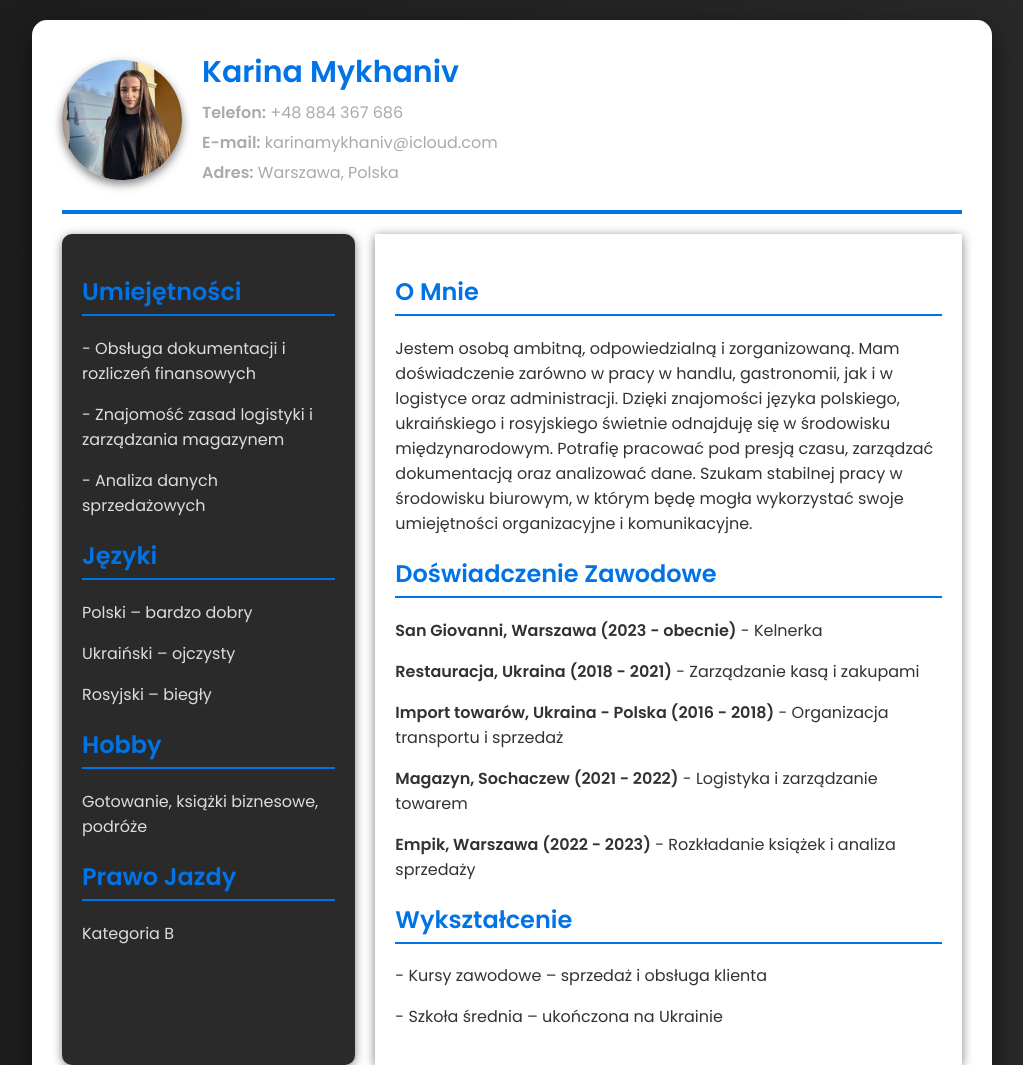
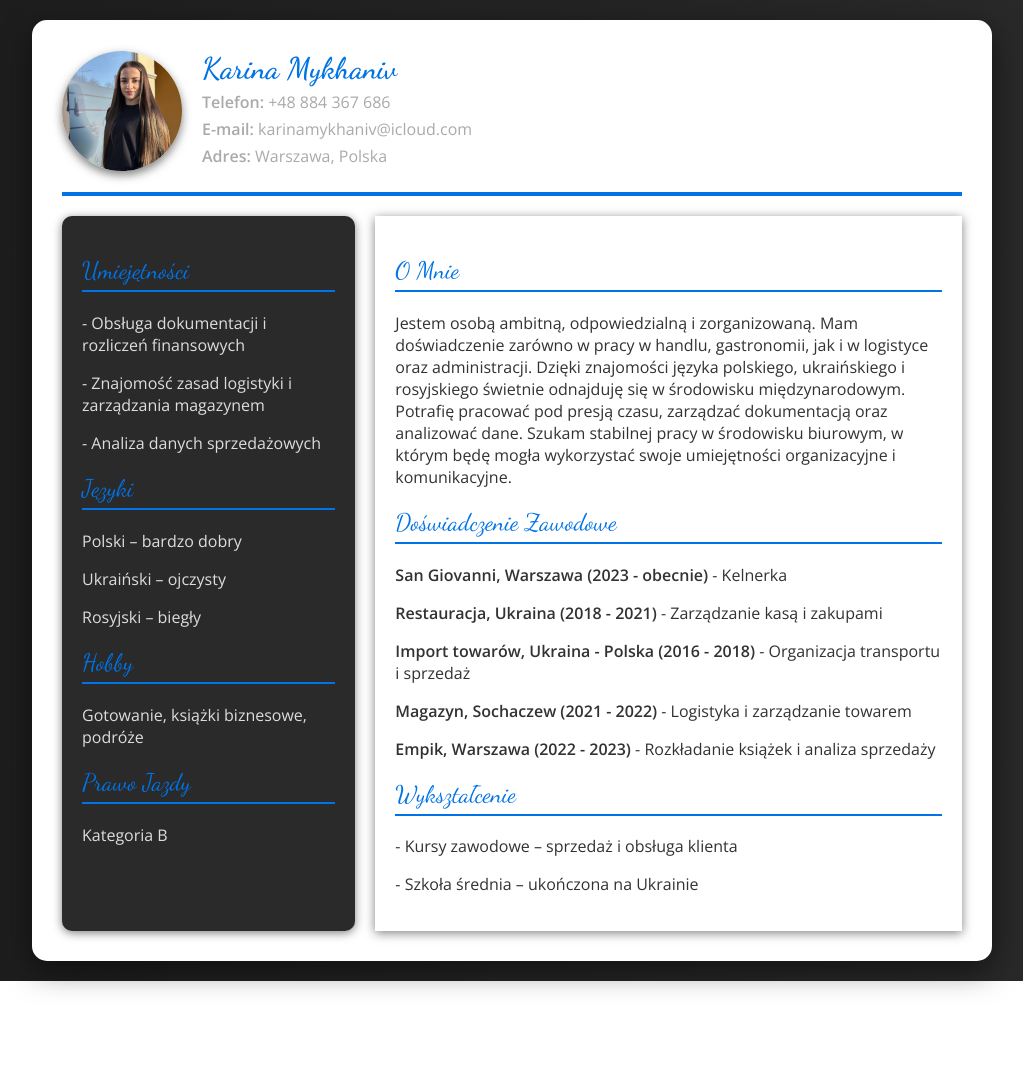
Before and after one commit to romahalaichuk/CV, a plain HTML site: page index.html in a window 1280 px wide. Shown: the top 1065 px of the page, without its empty margins (128-1151 px from the left). After the commit the page ends 981 px from the top, so only its background shows below. Drawn offline with nearby package versions, Linux system fonts and the light colour scheme.

Commit message:
style ccionki

```diff
--- a/index.html
+++ b/index.html
@@ -7,9 +7,19 @@
 		<link
 			href="https://fonts.googleapis.com/css2?family=Poppins:wght@300;400;600&display=swap"
 			rel="stylesheet" />
+		<link
+			href="https://fonts.googleapis.com/css2?family=Roboto:wght@300;400;500;700&display=swap"
+			rel="stylesheet" />
+		<link
+			href="https://fonts.googleapis.com/css2?family=Open+Sans:wght@300;400;600&display=swap"
+			rel="stylesheet" />
+		<link
+			href="https://fonts.googleapis.com/css2?family=Dancing+Script:wght@400;600&display=swap"
+			rel="stylesheet" />
+
 		<style>
 			body {
-				font-family: "Poppins", sans-serif;
+				font-family: "Open Sans", sans-serif;
 				margin: 0;
 				padding: 20px;
 				background-color: #1c1c1c;
@@ -68,6 +78,8 @@
 				transform: scale(1.05);
 			}
 			.header h1 {
+				font-family: "Dancing Script", cursive;
+				font-weight: 600;
 				color: #0073e6;
 				font-size: 30px;
 				margin: 0;
@@ -93,6 +105,8 @@
 				box-shadow: 0px 2px 10px rgba(0, 0, 0, 0.5);
 			}
 			h2 {
+				font-family: "Dancing Script", cursive;
+				font-weight: 400;
 				color: #0073e6;
 				border-bottom: 2px solid #0073e6;
 				padding-bottom: 5px;
@@ -105,13 +119,14 @@
 				color: #005bb5;
 			}
 			.section p {
+				font-family: "Open Sans", sans-serif;
+				font-size: 16px;
 				color: #ddd;
 			}
 			.sectionn {
 				color: #343131;
 			}
 
-			/* Responsywność */
 			@media (max-width: 768px) {
 				.header img {
 					width: 100px;
```
